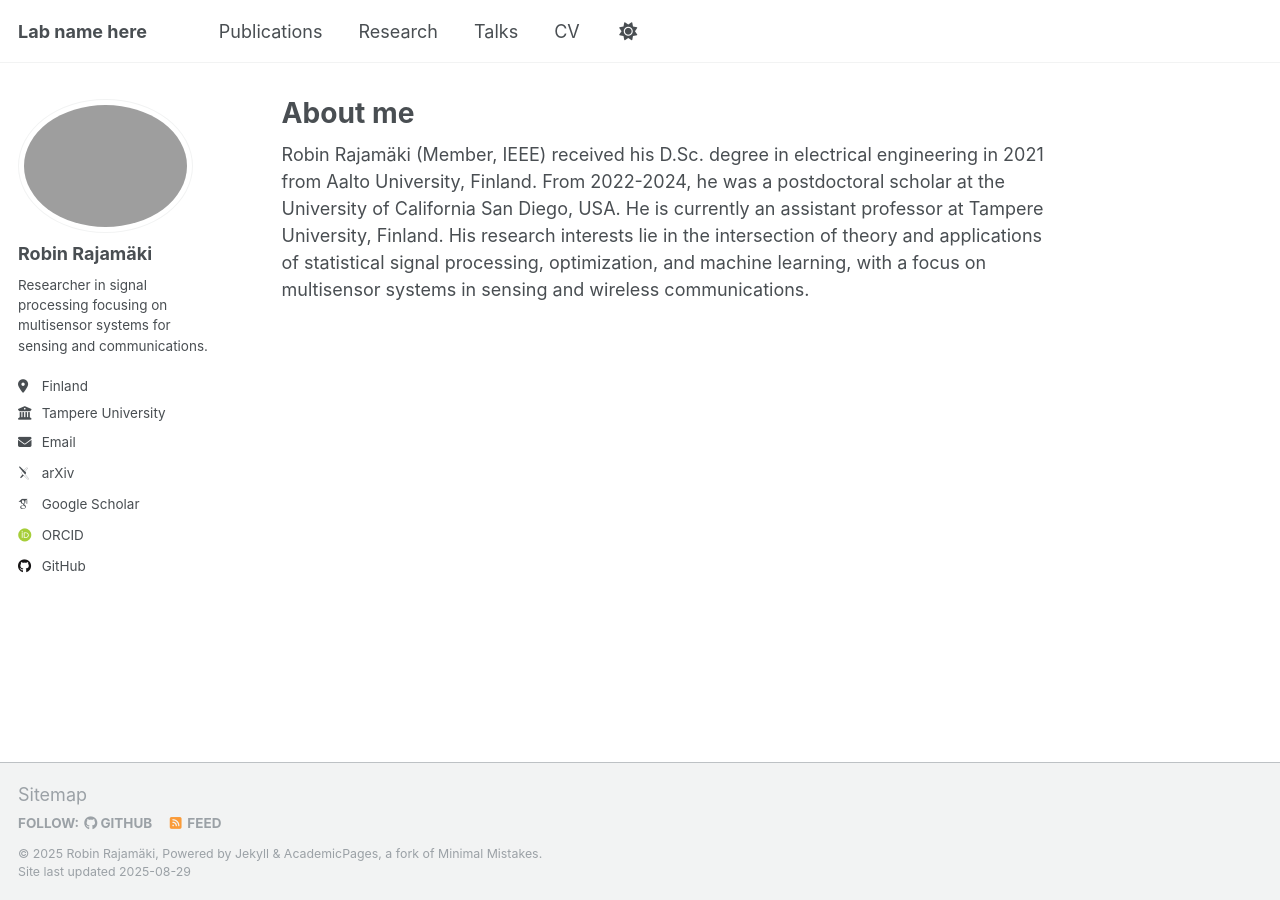
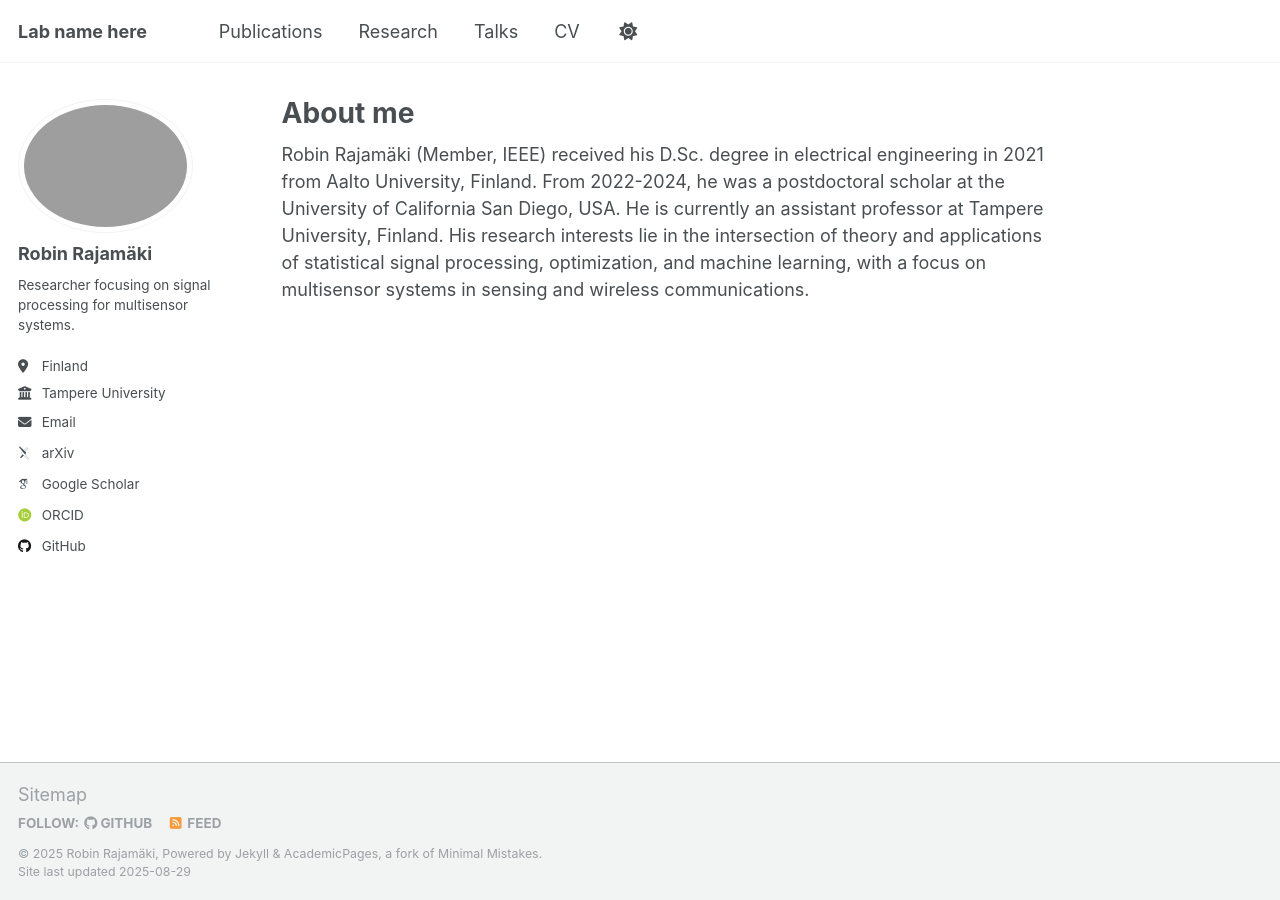
Before and after one commit to rmrajama/rmrajama.github.io, a Jekyll site: the page built from _pages/about.md, in a window 1280 px wide. Built offline with Jekyll 4.4.1, drawn with Linux system fonts in a browser that asks for light colours; some web fonts are replaced; a script that is not in the unit is left out.

Commit message:
Update _config.yml

```diff
--- a/_config.yml
+++ b/_config.yml
@@ -25,7 +25,7 @@ author:
   avatar           : "profile.png"
   name             : "Robin Rajamäki"
   pronouns         : # example: "she/her"
-  bio              : "Researcher in signal processing focusing on multisensor systems for sensing and communications."
+  bio              : "Researcher focusing on signal processing for multisensor systems."
   location         : "Finland"
   employer         : "Tampere University"
   uri              : # URL
```
